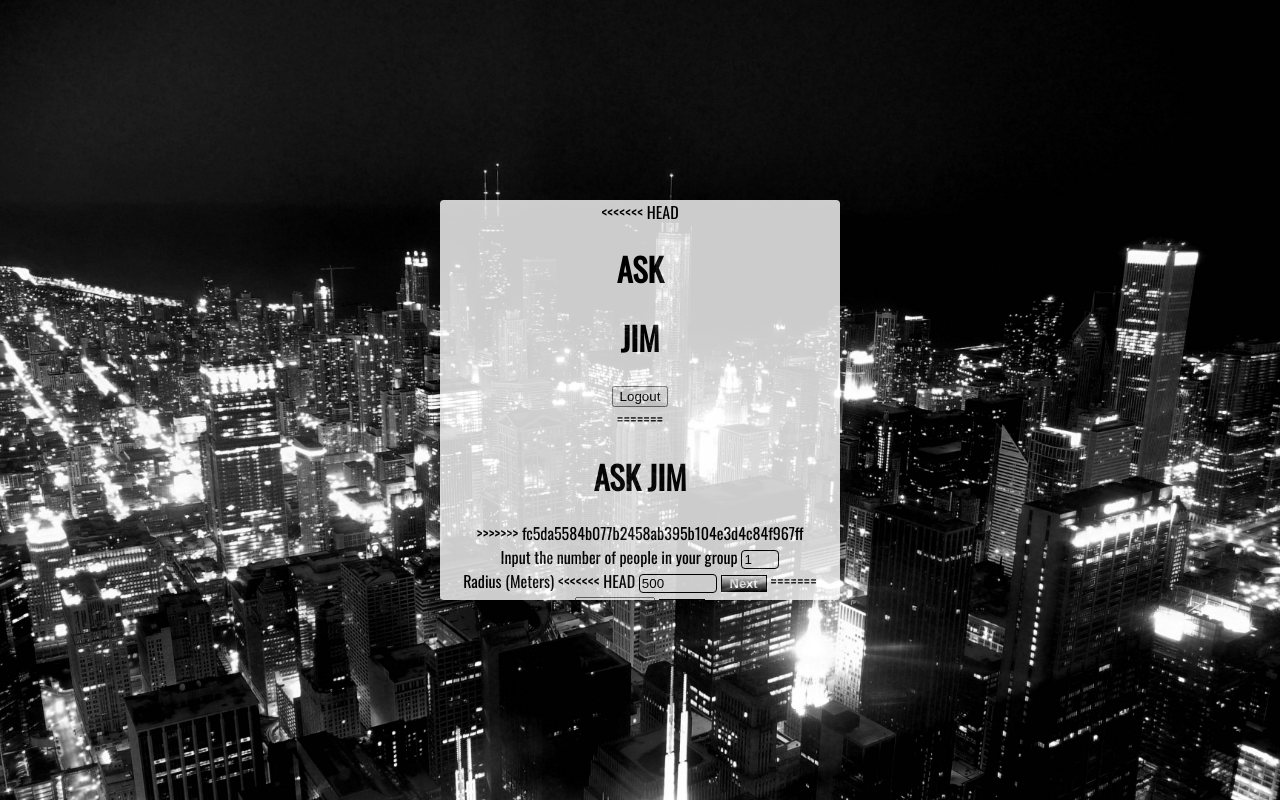
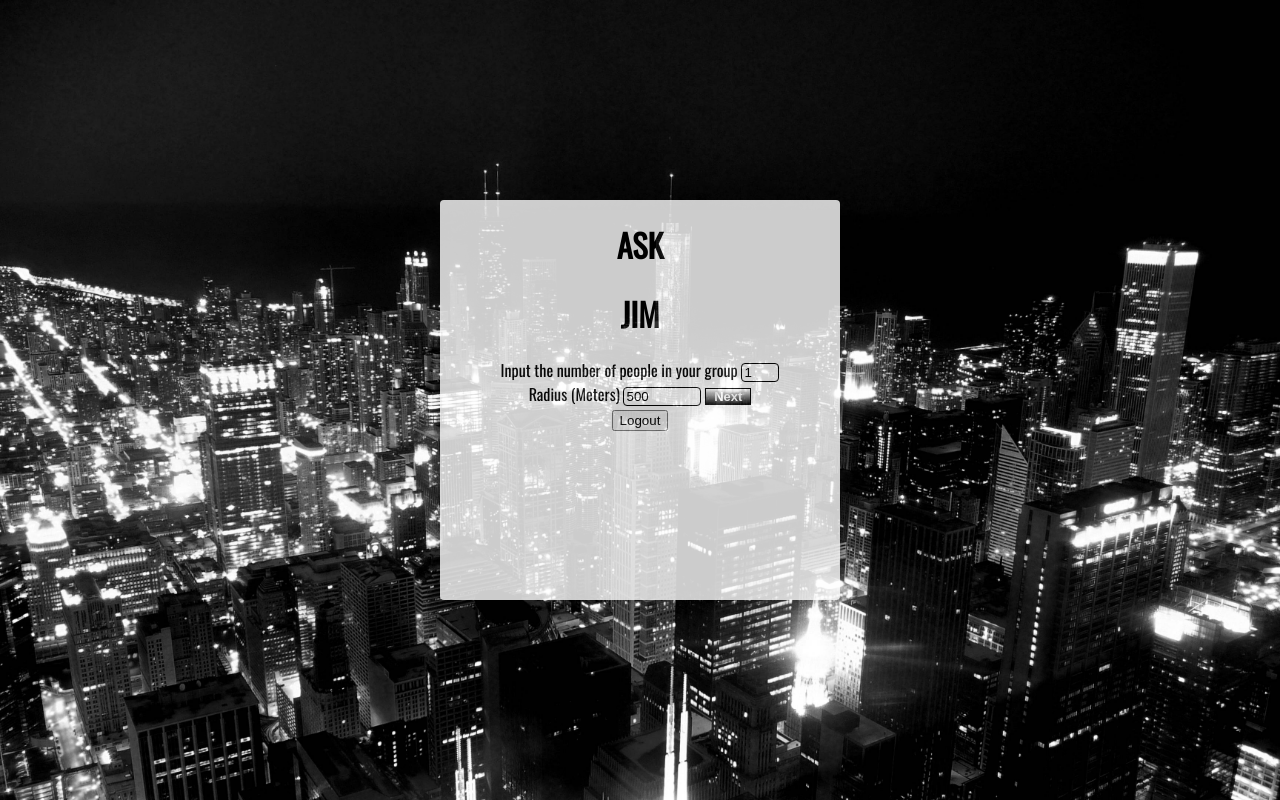
Before and after one commit to GeneralOneill/event-coordinator, a Python web app: template event-coordinator-15-08/templates/main.html in a window 1280 px wide. Run offline with Jinja, Linux system fonts and the light colour scheme; the template is opened without the code that fills it, so the values that code supplies are empty; some libraries are stand-ins or nearby versions.

Commit message:
fixed list options that the user sees

```diff
--- a/event-coordinator-15-08/scripts/buttons.js
+++ b/event-coordinator-15-08/scripts/buttons.js
@@ -11,9 +11,9 @@ function display_options(){
   if (number_of_people < 2) {
     // console.log('<2');
     $('#interest').append("<option value='bar'>Bar</option>");
-    $('#interest').append("<option value='food'>Food</option>");
     $('#interest').append("<option value='casino'>Casino</option>");
     $('#interest').append("<option value='cemetery'>Cemetery</option>");
+    $('#interest').append("<option value='food'>Food</option>");
     $('#interest').append("<option value='gym'>Gym</option>");
     $('#interest').append("<option value='liquor_store'>Liquor Store</option>");
     $('#interest').append("<option value='movie_theater'>Movie Theater</option>");
@@ -28,50 +28,50 @@ function display_options(){
   }
   else if (number_of_people < 4) {
     console.log('<4');
+    $('#interest').append("<option value='amusement_park'>Amusement Park</option>");
+    $('#interest').append("<option value='bar'>Bar</option>");
+    $('#interest').append("<option value='bowling_alley'>Bowling Alley</option>");
+    $('#interest').append("<option value='campground'>Campground</option>");
     $('#interest').append("<option value='casino'>Casino</option>");
+    $('#interest').append("<option value='cemetery'>Cemetery</option>");
     $('#interest').append("<option value='gym'>Gym</option>");
     $('#interest').append("<option value='liquor_store'>Liquor Store</option>");
     $('#interest').append("<option value='movie_theater'>Movie Theater</option>");
-    $('#interest').append("<option value='bowling_alley'>Bowling Alley</option>");
-    $('#interest').append("<option value='amusement_park'>Amusement Park</option>");
-    $('#interest').append("<option value='campground'>Campground</option>");
-    $('#interest').append("<option value='cemetery'>Cemetery</option>");
-    $('#interest').append("<option value='bar'>Bar</option>");
     $('#interest').append("<option value='museum'>Museum</option>");
     $('#interest').append("<option value='night_club'>Night Club</option>");
     $('#interest').append("<option value='park'>Park</option>");
     $('#interest').append("<option value='restaurant'>Restaurant</option>");
     $('#interest').append("<option value='shopping_mall'>Shopping mall</option>");
+    $('#interest').append("<option value='store'>Store</option>");
     $('#interest').append("<option value='zoo'>The Zoo</option>");
-    $('#interest').append("<option value='store'>Store</option>");
   }
   else if (number_of_people < 6) {
     console.log('<6');
+    $('#interest').append("<option value='amusement_park'>Amusement Park</option>");
+    $('#interest').append("<option value='bar'>Bar</option>");
+    $('#interest').append("<option value='bowling_alley'>Bowling Alley</option>");
+    $('#interest').append("<option value='campground'>Campground</option>");
+    $('#interest').append("<option value='cemetery'>Cemetery</option>");
+    $('#interest').append("<option value='liquor_store'>Liquor Store</option>");
+    $('#interest').append("<option value='movie_theater'>Movie Theater</option>");
     $('#interest').append("<option value='museum'>Museum</option>");
     $('#interest').append("<option value='night_club'>Night Club</option>");
     $('#interest').append("<option value='park'>Park</option>");
     $('#interest').append("<option value='restaurant'>Restaurant</option>");
     $('#interest').append("<option value='shopping_mall'>Shopping mall</option>");
+  }
+  else {
+    console.log('6+');
+    $('#interest').append("<option value='amusement_park'>Amusement Park</option>");
+    $('#interest').append("<option value='bowling_alley'>Bowling Alley</option>");
+    $('#interest').append("<option value='campground'>Campground</option>");
     $('#interest').append("<option value='cemetery'>Cemetery</option>");
     $('#interest').append("<option value='liquor_store'>Liquor Store</option>");
     $('#interest').append("<option value='movie_theater'>Movie Theater</option>");
-    $('#interest').append("<option value='bowling_alley'>Bowling Alley</option>");
-    $('#interest').append("<option value='amusement_park'>Amusement Park</option>");
-    $('#interest').append("<option value='campground'>Campground</option>");
-    $('#interest').append("<option value='bar'>Bar</option>");
-  }
-  else {
-    console.log('6+');
-    $('#interest').append("<option value='staduim'>Stadium</option>");
-    $('#interest').append("<option value='zoo'>The Zoo</option>");
-    $('#interest').append("<option value='cemetery'>Cemetery</option>");
     $('#interest').append("<option value='museum'>Museum</option>");
     $('#interest').append("<option value='park'>Park</option>");
     $('#interest').append("<option value='restaurant'>Restaurant</option>");
-    $('#interest').append("<option value='liquor_store'>Liquor Store</option>");
-    $('#interest').append("<option value='movie_theater'>Movie Theater</option>");
-    $('#interest').append("<option value='bowling_alley'>Bowling Alley</option>");
-    $('#interest').append("<option value='amusement_park'>Amusement Park</option>");
-    $('#interest').append("<option value='campground'>Campground</option>");
+    $('#interest').append("<option value='staduim'>Stadium</option>");
+    $('#interest').append("<option value='zoo'>The Zoo</option>");
   }
 }
--- a/event-coordinator-15-08/templates/main.html
+++ b/event-coordinator-15-08/templates/main.html
@@ -8,16 +8,8 @@
   </head>
   <body>
     <div class="transbox">
-<<<<<<< HEAD
+
     <h1>ASK</h1> <h1>JIM</h1>
-
-    <form action="logout">
-    <input type="submit" value="Logout" name="logout_button">
-    </form>
-
-=======
-    <h1>ASK JIM</h1>
->>>>>>> fc5da5584b077b2458ab395b104e3d4c84f967ff
     <form method='get' action="selections">
       <div id='form_backdrop'>
         Input the number of people in your group
@@ -26,18 +18,12 @@
         <br />
 
         Radius (Meters)
-<<<<<<< HEAD
+
         <input type="number" name="radius" min="1" max="50000" value="500" id="radius_box">
-        <button name='number_of_people_button' type='button' onclick='getData()' id="next_button">Next</button>
-
-=======
-        <input type="number" name="radius" min="1" max="50000" value="500">
-
         <button name='number_of_people_button' type='button' onclick='getData()' id="next_button">Next</button>
 
         <br />
 
->>>>>>> fc5da5584b077b2458ab395b104e3d4c84f967ff
         <div id="interest_options">
         <p>Select something that you would like to do</p>
         <select id='interest' value='Interest' name='interest' class='drop_down'></select>
```
Also changed, not shown: 1 other file.
